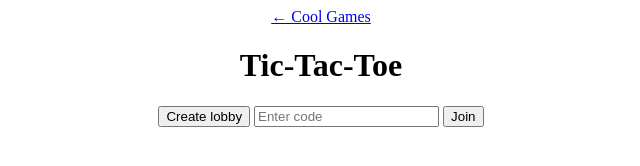
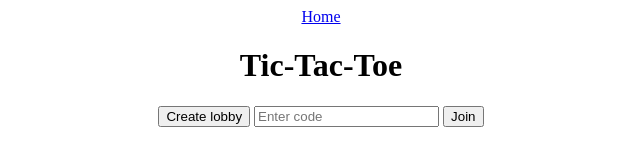
Before and after one commit to Reidsof/Brooke-Jams, a plain HTML site: page tictactoe.html in a window 1280 px wide. Shown: the full height of the page, 319-959 px from the left. Drawn offline with Linux system fonts and the light colour scheme; a web font is replaced by a local one.

Commit message:
Update tictactoe.html

```diff
--- a/tictactoe.html
+++ b/tictactoe.html
@@ -26,7 +26,7 @@
         </style>
     </head>
     <body>
-        <a href="index.html">← Cool Games</a>
+        <a href="index.html">Home</a>
         <h1>Tic-Tac-Toe</h1>
 
         <div id="menu">
```
